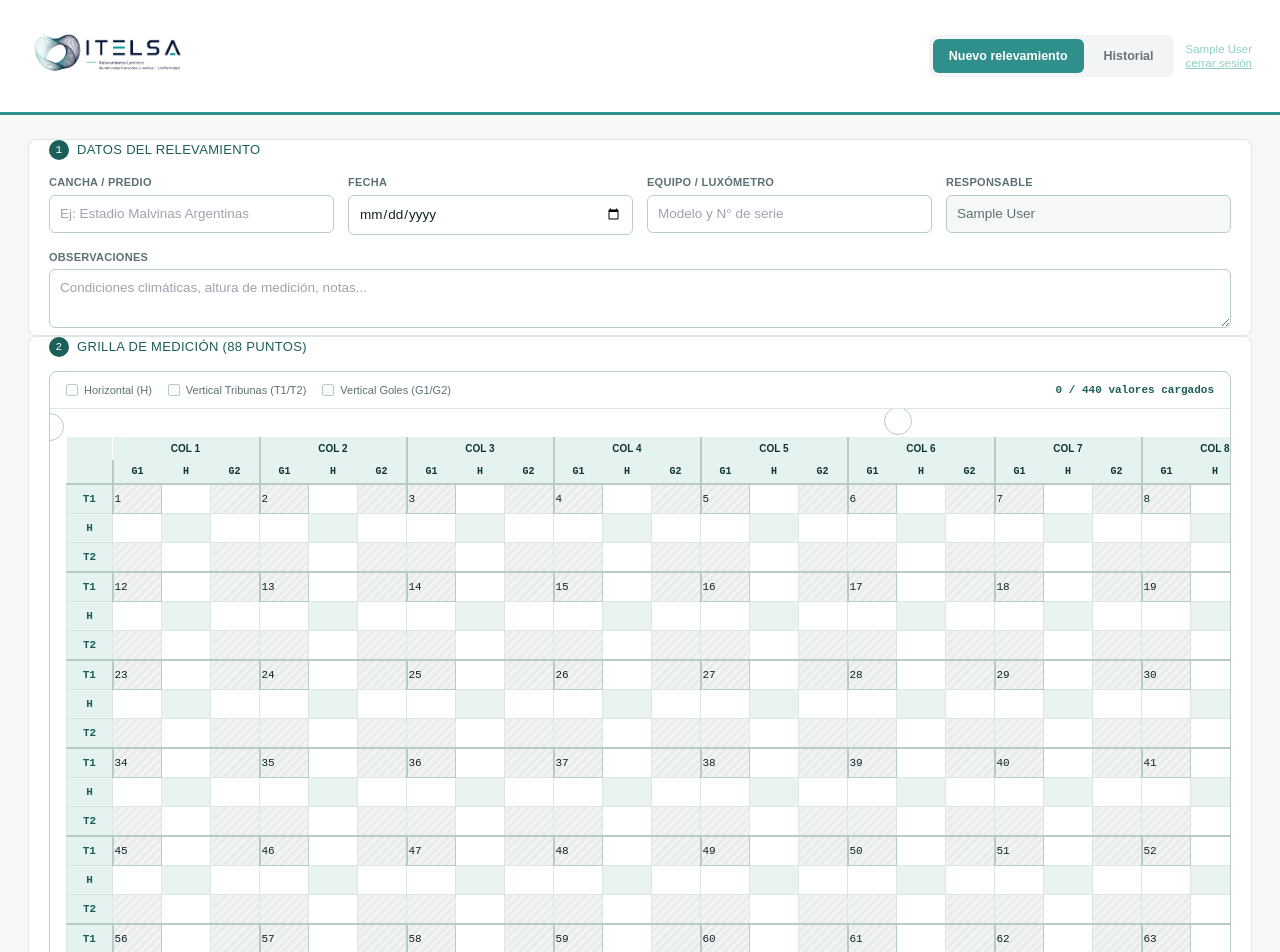
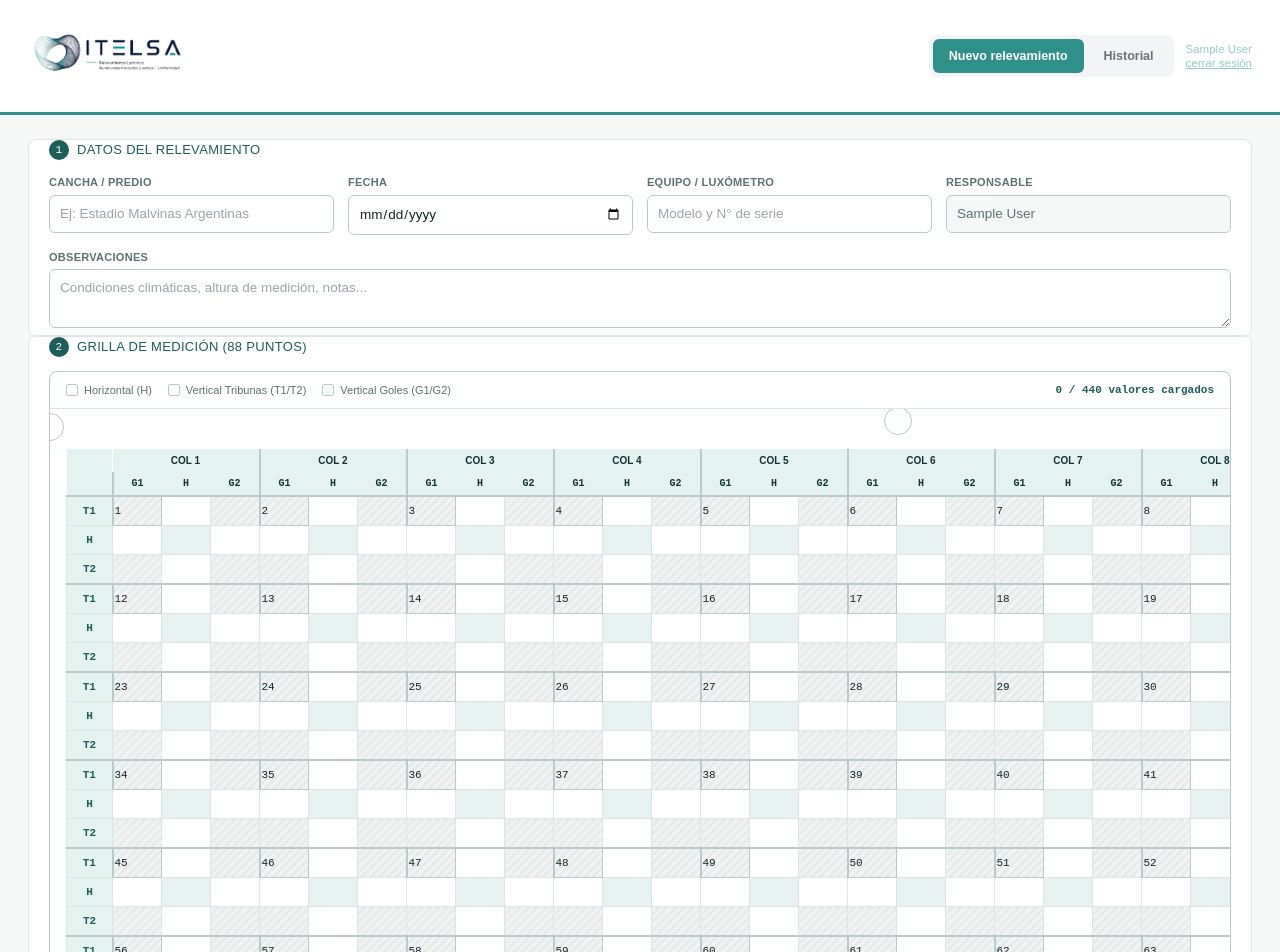
Before and after one commit to avidela47/medicion-de-matriz-88puntos, a Next.js app: page / in a window 1280 px wide. Shown: the top 952 px of the page. Built offline with nearby package versions, Linux system fonts and the light colour scheme; no server answers; sample sign-in values are in the browser's storage.

Commit message:
fix: mas espacio arriba para que la linea de la tabla no tape la parte inferior de los circulos

```diff
--- a/components/GridInput.js
+++ b/components/GridInput.js
@@ -40,7 +40,7 @@ export default function GridInput({ grid, onChange, filled, torres, onTorresChan
       </div>
 
       <div className="overflow-x-auto">
-        <div className="relative inline-block p-4 pt-7">
+        <div className="relative inline-block p-4 pt-10">
         <table className="border-collapse font-mono text-[11px]">
           <thead>
             <tr>
```
